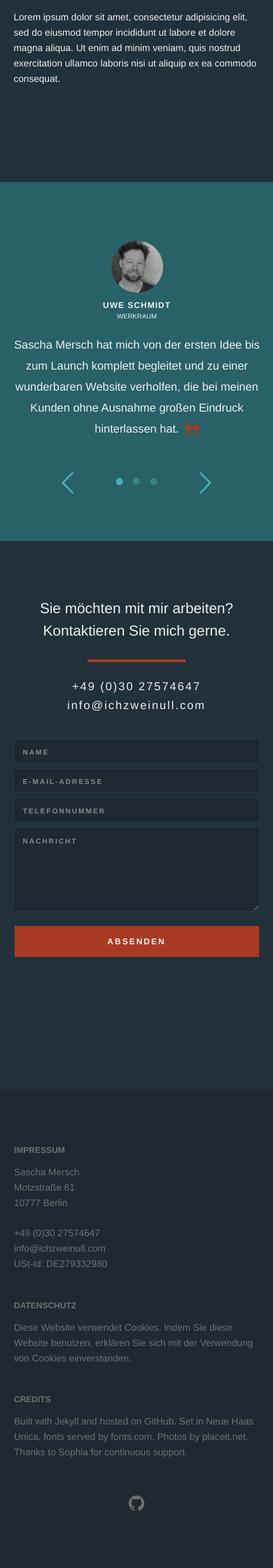
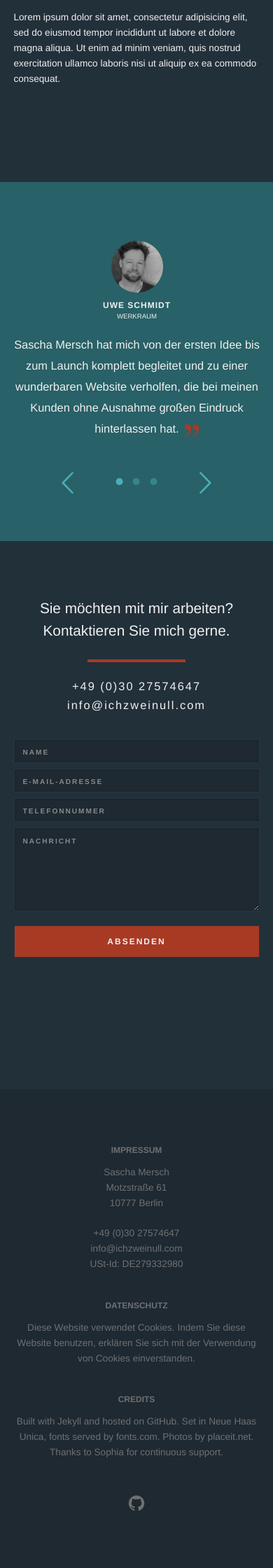
Before and after one commit to rschach/ichzweinull, a Jekyll site: the page built from index.html, in a window 390 px wide. Shown: the part 2427-4667 px from the top of the page at 70% size. Built offline with Jekyll 4.4.1, drawn with Linux system fonts in a browser that asks for light colours; nearby versions of some CDN libraries; some web fonts are replaced.

Commit message:
Footer responsive adjustments

```diff
--- a/css/main.css
+++ b/css/main.css
@@ -1235,6 +1235,7 @@ footer {
   background: #1e2932;
   min-height: 240px;
   padding: 60px 20px;
+  text-align: center;
   display: -webkit-flex;
   display: -ms-flexbox;
   display: flex;
@@ -1244,6 +1245,9 @@ footer {
   -webkit-flex-wrap: wrap;
       -ms-flex-wrap: wrap;
           flex-wrap: wrap; }
+  @media screen and (min-width: 1000px) {
+    footer {
+      text-align: left; } }
   @media screen and (min-width: 1200px) {
     footer {
       padding: 60px 40px; } }
@@ -1282,8 +1286,10 @@ footer {
       color: #b0b0b0; }
   footer h4 {
     color: #707070;
-    margin-bottom: 1em;
-    text-align: left; }
+    margin-bottom: 1em; }
+    @media screen and (min-width: 1000px) {
+      footer h4 {
+        text-align: left; } }
   footer p {
     color: #707070;
     margin-top: 0;
```
Also changed, not shown: _sass/3-layout/_footer.sass (+6 -1 lines).
